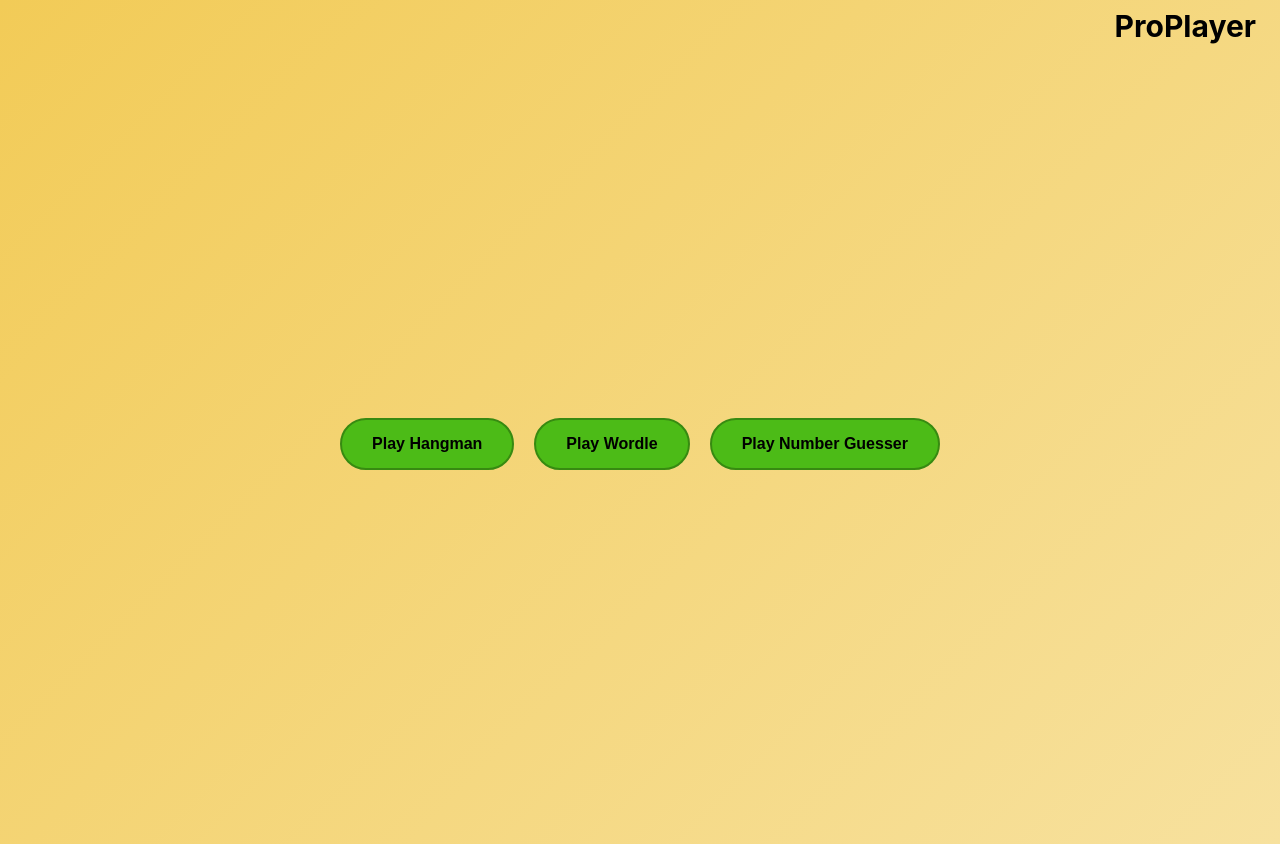
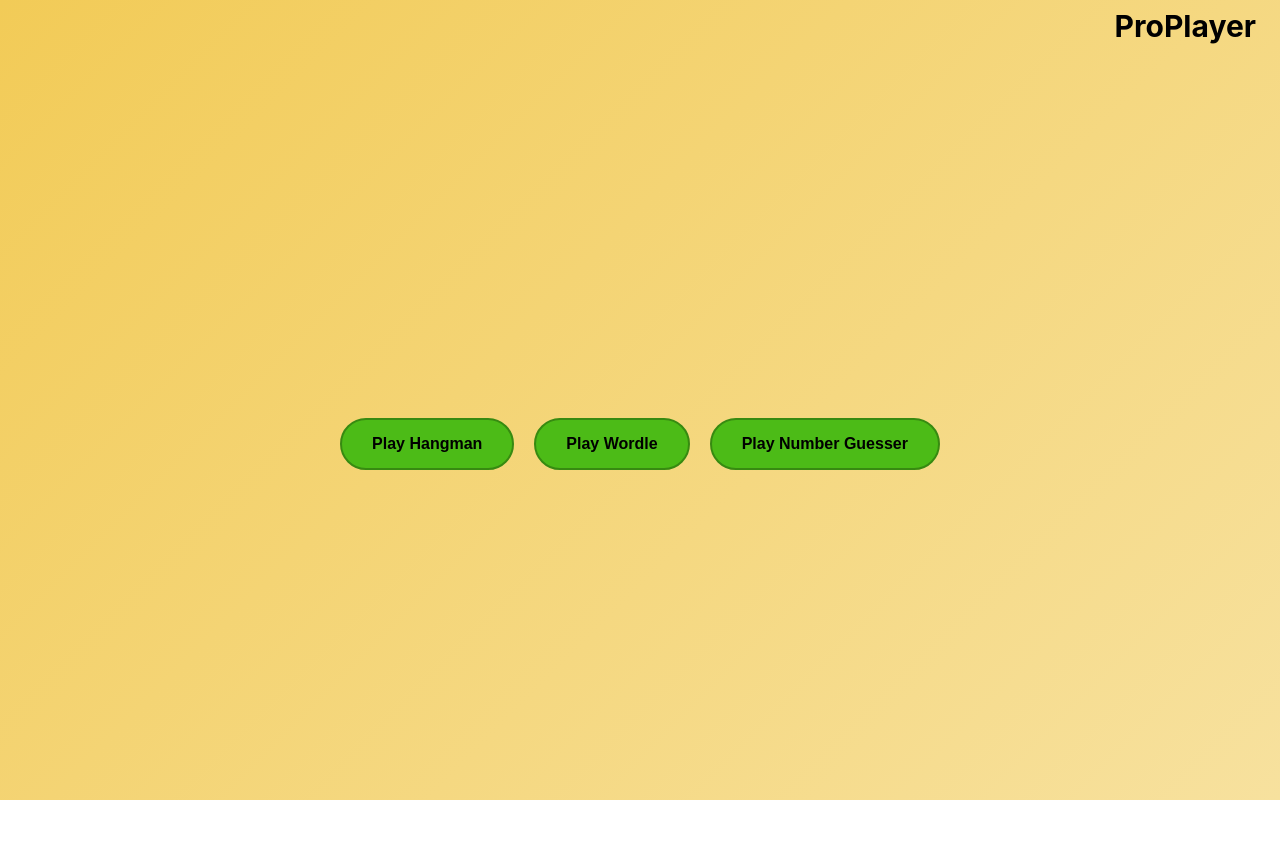
Before and after one commit to AnnaKiira/ProPlayer, a React (Create React App) app: page / in a window 1280 px wide. After the commit the page ends 800 px from the top, so only its background shows below. Built offline with nearby package versions, Linux system fonts and the light colour scheme.

Commit message:
to prevent scrolling, but sort of locking in the browser window I used overflow: hidden to prevent scrolling

```diff
--- a/public/style.css
+++ b/public/style.css
@@ -1,3 +1,7 @@
-body {
+body, html {
     background: linear-gradient(135deg, #F2CB57, #f7e19e);
+    margin: 0;
+    padding: 0;
+    height: 100%;
+    overflow: hidden;
 }
--- a/src/games/hangman/Hangman.css
+++ b/src/games/hangman/Hangman.css
@@ -40,7 +40,7 @@
     align-items: center;
     justify-content: center;
     color: red;
-    margin-bottom: -20px;
+    margin-bottom: -35px;
 }
 
 .gameOverMessage h3{
@@ -61,7 +61,7 @@
     align-items: center;
     justify-content: center;
     color: #378a11;
-    margin-bottom: -20px;
+    margin-bottom: -35px;
 }
 
 .winnerMessage h3 {
--- a/src/games/wordle/Wordle.css
+++ b/src/games/wordle/Wordle.css
@@ -9,7 +9,7 @@
     flex-direction: column;
     align-items: center;
     gap: 10px;
-    margin: 20px 0 90px 0;
+    margin: 20px 0 68px 0;
 }
 
 .wordleGame h1 {
```
